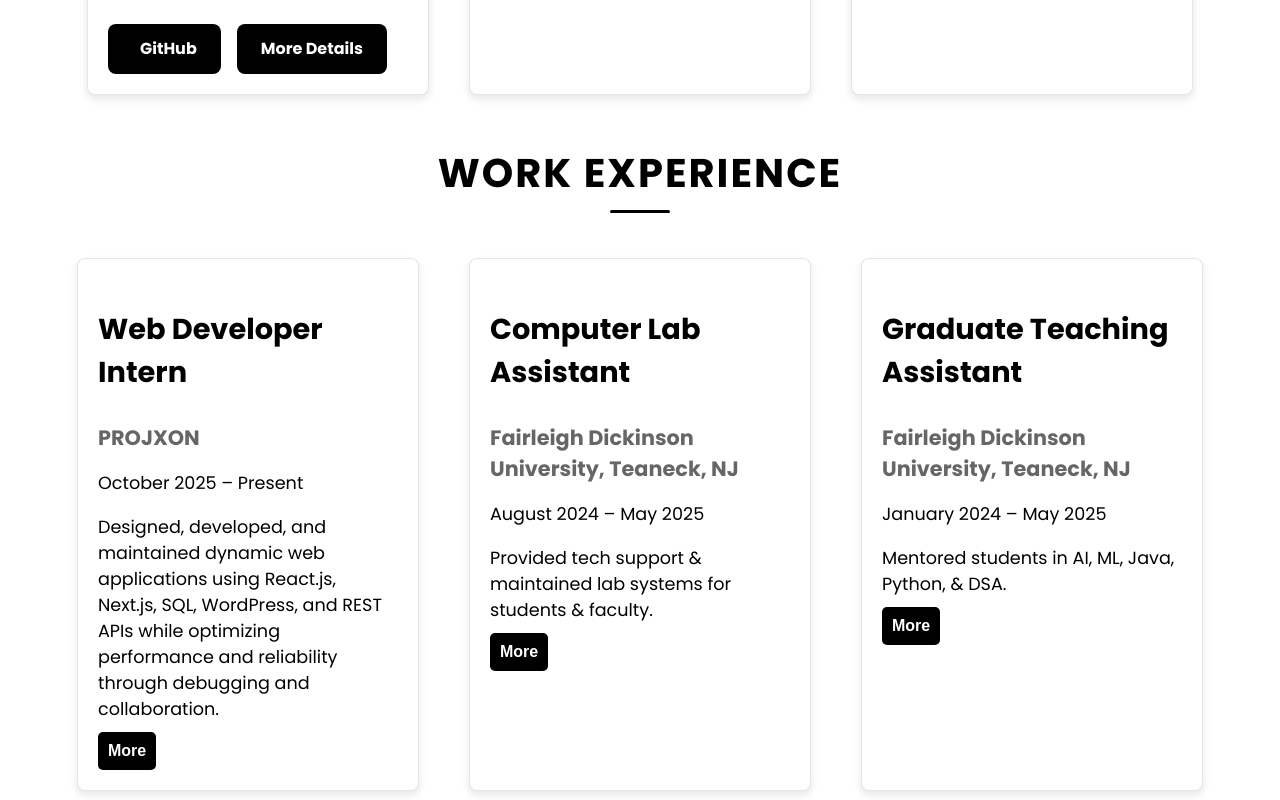
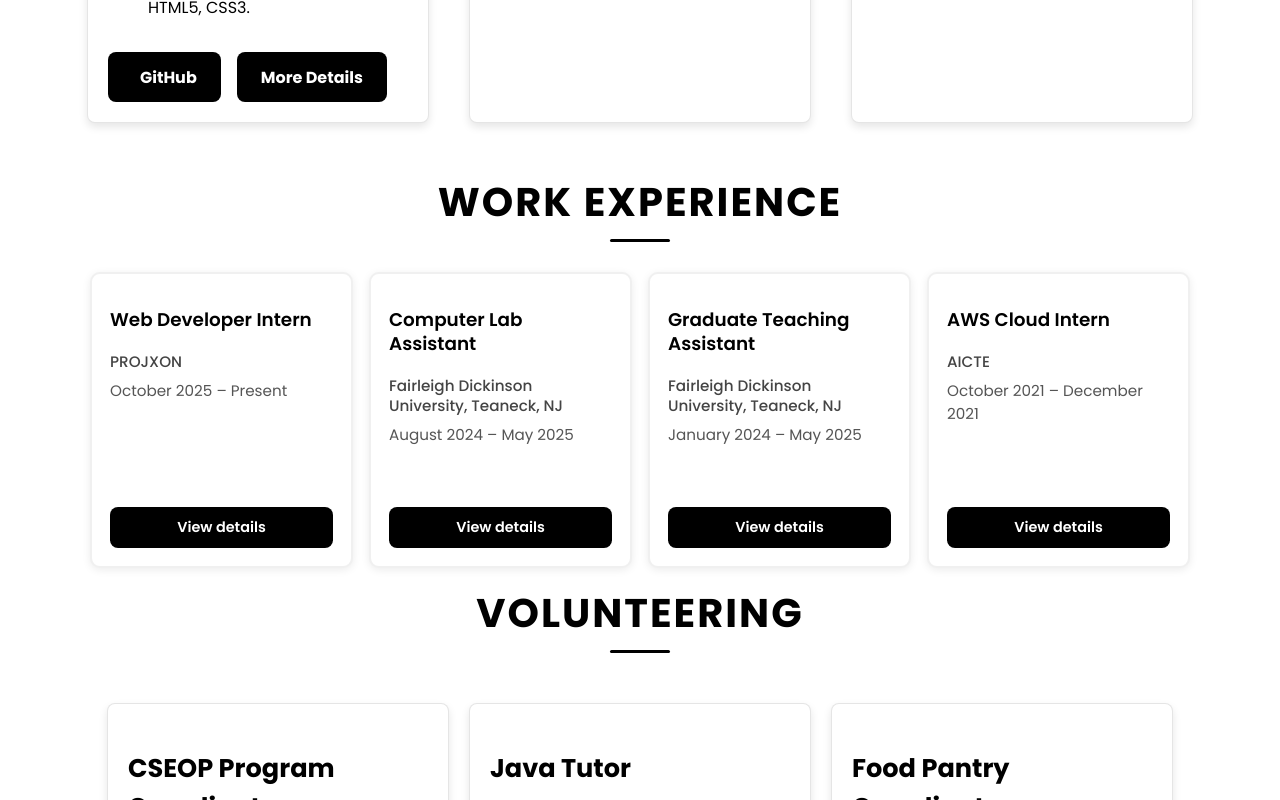
Before and after one commit to maherakhan85/portfolio, a React (Create React App) app: page / in a window 1280 px wide. Shown: the part 2000-2800 px from the top of the page. Built offline with nearby package versions, Linux system fonts and the light colour scheme.

Commit message:
Updated UI

```diff
--- a/package.json
+++ b/package.json
@@ -15,6 +15,7 @@
     "web-vitals": "^2.1.4"
   },
   "scripts": {
+    "dev": "react-scripts start",
     "start": "react-scripts start",
     "build": "react-scripts build",
     "test": "react-scripts test",
--- a/src/App.js
+++ b/src/App.js
@@ -1,4 +1,4 @@
-import React, { useState } from "react";
+import React, { useState, useEffect } from "react";
 import "./styles.css";
 import './Untitled.png';
 import { BrowserRouter as Router, Routes, Route, Link } from 'react-router-dom';
@@ -11,28 +11,33 @@ const Portfolio = () => {
       title: "Web Developer Intern",
       company: "PROJXON",
       duration: "October 2025 – Present",
-      shortDescription: "Designed, developed, and maintained dynamic web applications using React.js, Next.js, SQL, WordPress, and REST APIs while optimizing performance and reliability through debugging and collaboration.",
+      shortDescription: "Designed, coded, tested, and maintained web applications using React.js, Next.js, JavaScript, and SQL databases.",
       fullDescription: <ul>
-        <li>Designed, coded, tested, and maintained web applications using React.js, Next.js, and SQL databases. </li>
-        <li> Assist in building and maintaining WordPress-based websites and web applications, ensuring smooth back-end functionality and performance.</li>
-        <li> Work with REST APIs to integrate external data and manage databases to support dynamic, data driven web experiences.</li>
-        <li> Support debugging, server management, and code documentation to enhance the overall functionality and reliability of web applications.</li>
-        <li> Analyzed existing program logic to identify bugs and performance issues, modifying code to improve efficiency and reliability.</li>
-        <li> Collaborated closely with team members to assess usability requirements and technical specifications.</li>
-        <li> Performed diagnostic testing to detect syntax and logic errors and implemented fixes.</li>
-        <li> Maintained and enhanced existing applications while contributing to new feature development.</li>
-        <li> Work independently on assigned tasks while reporting progress during regular team meetings.</li>
+        <li>Designed, coded, tested, and maintained web applications using React.js, Next.js, JavaScript, and SQL databases.</li>
+        <li>Supported the implementation and maintenance of internal and client-facing web systems, ensuring functional accuracy, performance, and reliability.</li>
+        <li>Worked closely with developers and stakeholders to configure features, validate requirements, and support customizations.</li>
+        <li>Integrated REST APIs to manage external data sources and enable dynamic, data-driven web experiences.</li>
+        <li>Created and executed test cases to verify system functionality prior to release and deployment.</li>
+        <li>Assisted with bug tracking, troubleshooting, and issue resolution during and after deployments.</li>
+        <li>Analyzed existing program logic to identify bugs and performance issues, modifying code to improve efficiency.</li>
+        <li>Collaborated with cross-functional teams to ensure systems met business, usability, and technical requirements.</li>
+        <li>Documented system changes and supported rollout communication for internal stakeholders.</li>
+        <li>Worked independently on assigned tasks while providing regular progress updates during team meetings.</li>
       </ul>,
     },
     {
       title: "Computer Lab Assistant",
       company: "Fairleigh Dickinson University, Teaneck, NJ",
       duration: "August 2024 – May 2025",
-      shortDescription: "Provided tech support & maintained lab systems for students & faculty.",
+      shortDescription: "Provided technical support to students and faculty in the computer lab, troubleshooting hardware and software issues.",
       fullDescription: <ul>
-        <li>Provided technical support to 100+ students and faculty, troubleshooting hardware/software issues to minimize downtime.</li>
-        <li>Installed, configured, and maintained lab systems and specialized software, ensuring 99.9% system uptime.</li>
-        <li>Guided students in using specialized software, including programming tools, data analysis platforms, and design applications, offering hands-on support and troubleshooting.</li>
+        <li>Provided technical support to students and faculty in the computer lab, troubleshooting hardware and software issues.</li>
+        <li>Assisted with the installation, configuration, and maintenance of lab systems and software.</li>
+        <li>Enforced lab usage policies to ensure a secure and productive learning environment.</li>
+        <li>Supported students in using specialized software, including programming tools, data analysis platforms, and design applications.</li>
+        <li>Maintained and updated lab computers to ensure peak performance and reliability.</li>
+        <li>Provided guidance and training to students on proper use of technology and available resources.</li>
+        <li>Assisted users via remote support and in-person troubleshooting, improving system uptime and user satisfaction.</li>
       </ul>,
     },
     {
@@ -61,11 +66,24 @@ const Portfolio = () => {
     },
   ];
 
-  const [expandedIndex, setExpandedIndex] = useState(null);
+  const [modalExperienceIndex, setModalExperienceIndex] = useState(null);
 
-  const toggleExpand = (index) => {
-    setExpandedIndex(expandedIndex === index ? null : index);
-  };
+  useEffect(() => {
+    if (modalExperienceIndex === null) return;
+    const onKeyDown = (e) => {
+      if (e.key === "Escape") setModalExperienceIndex(null);
+    };
+    document.addEventListener("keydown", onKeyDown);
+    document.body.style.overflow = "hidden";
+    return () => {
+      document.removeEventListener("keydown", onKeyDown);
+      document.body.style.overflow = "";
+    };
+  }, [modalExperienceIndex]);
+
+  const openExperienceModal = (index) => setModalExperienceIndex(index);
+
+  const closeExperienceModal = () => setModalExperienceIndex(null);
 
   return (
     <Router>
@@ -98,7 +116,7 @@ const Portfolio = () => {
                   </div>
                   <div className="intro-right">
                     <h2>Mahera Khatoon</h2>
-                    <p>Software Engineer | Full-Stack Developer | Cloud Enthusiast</p>
+                    <p>Software Engineer | Full-Stack Developer | Implementation Specialist | Cloud Enthusiast</p>
                     <p>🌐 Turning dreams into URLs and code into beautiful user experiences.</p>
                     <a href="/maheraresum.pdf" target="_blank" className="btn" rel="noopener noreferrer">View CV</a>
                     <div className="contact-info">
@@ -113,7 +131,7 @@ const Portfolio = () => {
               <section id="about">
                 <div className="about-card">
                   <h2>About Me</h2>
-                  <p>I'm <strong>Mahera Khatoon</strong>, a <strong>Software Engineer</strong> specializing in full-stack development and cloud solutions. I have hands-on experience with technologies like React.js, Node.js, ASP.NET Core, C#, MySQL, Docker, and AWS (EC2, Lambda, CloudFormation).</p>
+                  <p>I'm <strong>Mahera Khatoon</strong>, a <strong>Software Engineer</strong> and <strong>Implementation Specialist</strong> focused on turning product and technical plans into reliable, production-ready software. I specialize in full-stack development and cloud solutions, with hands-on experience across React.js, Node.js, ASP.NET Core, C#, MySQL, Docker, and AWS (EC2, Lambda, CloudFormation).</p>
                   <p>My background includes roles as a Graduate Teaching Assistant and AWS Cloud Intern, where I focused on building scalable architectures, writing clean and maintainable code, and working in agile development environments.</p>
                   <p>I'm passionate about solving real-world problems through efficient, user-focused software solutions and continuous learning in modern tech ecosystems.</p>
                   <p><strong>Education:</strong> Fairleigh Dickinson University, Teaneck, NJ – M.S. Computer Science, GPA: 3.7</p>
@@ -194,18 +212,59 @@ const Portfolio = () => {
                 <h2>Work Experience</h2>
                 <div className="experience-container">
                   {experiences.map((exp, index) => (
-                    <div className="experience-card" key={index}>
-                      <h3>{exp.title}</h3>
-                      <h4>{exp.company}</h4>
-                      <p>{exp.duration}</p>
-                      <p>{exp.shortDescription}</p>
-                      {expandedIndex === index && <p className="full-description">{exp.fullDescription}</p>}
-                      <button className="more-btn" onClick={() => toggleExpand(index)}>
-                        {expandedIndex === index ? "Show Less" : "More"}
+                    <div
+                      key={index}
+                      className={`experience-card${modalExperienceIndex === index ? " experience-card--selected" : ""}`}
+                    >
+                      <div className="experience-card__content">
+                        <h3>{exp.title}</h3>
+                        <h4>{exp.company}</h4>
+                        <p className="experience-card__duration">{exp.duration}</p>
+                      </div>
+                      <button
+                        type="button"
+                        className="experience-card__btn"
+                        aria-haspopup="dialog"
+                        aria-expanded={modalExperienceIndex === index}
+                        aria-label={`View details for ${exp.title} at ${exp.company}`}
+                        onClick={() => openExperienceModal(index)}
+                      >
+                        View details
                       </button>
                     </div>
                   ))}
                 </div>
+
+                {modalExperienceIndex !== null && experiences[modalExperienceIndex] && (
+                  <div
+                    className="experience-modal-backdrop"
+                    onClick={closeExperienceModal}
+                    role="presentation"
+                  >
+                    <div
+                      className="experience-modal"
+                      role="dialog"
+                      aria-modal="true"
+                      aria-labelledby="experience-modal-title"
+                      onClick={(e) => e.stopPropagation()}
+                    >
+                      <button
+                        type="button"
+                        className="experience-modal__close"
+                        onClick={closeExperienceModal}
+                        aria-label="Close"
+                      >
+                        ×
+                      </button>
+                      <h3 id="experience-modal-title">{experiences[modalExperienceIndex].title}</h3>
+                      <p className="experience-modal__company">{experiences[modalExperienceIndex].company}</p>
+                      <p className="experience-modal__duration">{experiences[modalExperienceIndex].duration}</p>
+                      <div className="experience-modal__body">
+                        {experiences[modalExperienceIndex].fullDescription}
+                      </div>
+                    </div>
+                  </div>
+                )}
               </section>
 
               {/* Volunteering Section */}
--- a/src/styles.css
+++ b/src/styles.css
@@ -148,44 +148,98 @@
 
 /* --- Work Experience Section --- */
 .experience-container {
-    display: flex;
-    flex-wrap: wrap;
-    justify-content: center;
-    gap: 20px;
+    display: grid;
+    grid-template-columns: repeat(auto-fill, minmax(260px, 1fr));
+    gap: 16px;
+    max-width: 1100px;
+    margin: 0 auto;
+    padding: 0 16px 20px;
+    align-items: stretch;
 }
 
 .experience-card {
     background: #ffffff !important;
-    padding: 20px;
-    margin: 15px;
-    border-radius: 8px;
-    box-shadow: 0 4px 8px rgba(0, 0, 0, 0.1);
-    width: 300px;
+    padding: 16px 18px 18px;
+    border-radius: 10px;
+    box-shadow: 0 2px 8px rgba(0, 0, 0, 0.08);
+    border: 2px solid rgba(0, 0, 0, 0.06);
     text-align: left;
-    transition: transform 0.3s;
+    transition: transform 0.2s ease, box-shadow 0.2s ease, border-color 0.2s ease, background 0.2s ease;
     position: relative;
+    height: 100%;
+    min-height: 220px;
+    display: flex;
+    flex-direction: column;
 }
 
-.experience-card:hover {
-    transform: translateY(-5px);
-    box-shadow: 0 12px 40px rgba(0, 0, 0, 0.1);
+.experience-card__content {
+    flex: 1 1 auto;
+    min-height: 0;
+}
+
+.experience-card__btn {
+    flex-shrink: 0;
+    margin-top: auto;
+    width: 100%;
+    padding: 10px 14px;
+    border: none;
+    border-radius: 8px;
+    background: #000000;
+    color: #ffffff;
+    font-family: inherit;
+    font-size: 0.9rem;
+    font-weight: 600;
+    cursor: pointer;
+    transition: background 0.2s ease, transform 0.15s ease;
+}
+
+.experience-card__btn:hover {
+    background: #333333;
+}
+
+.experience-card__btn:focus-visible {
+    outline: 2px solid #000000;
+    outline-offset: 2px;
+}
+
+.experience-card--selected {
+    border-color: #000000;
+    background: #fafafa !important;
+    box-shadow: 0 8px 28px rgba(0, 0, 0, 0.12);
+    transform: translateY(-2px);
+}
+
+.experience-card:hover:not(.experience-card--selected) {
+    transform: translateY(-3px);
+    box-shadow: 0 6px 16px rgba(0, 0, 0, 0.1);
+    border-color: rgba(0, 0, 0, 0.12);
+}
+
+.experience-card--selected:hover {
+    transform: translateY(-2px);
+}
+
+.experience-card__duration {
+    font-size: 0.95rem !important;
+    color: #555555;
+    margin-bottom: 0 !important;
+    margin-top: 4px;
 }
 
 .experience-card h3 {
-    font-size: 1.8rem;
-    margin-bottom: 5px;
+    font-size: 1.15rem;
+    font-weight: 600;
+    margin-bottom: 4px;
     color: #000000;
+    line-height: 1.3;
 }
 
 .experience-card h4 {
-    font-size: 1.3rem;
-    color: #666666;
-    margin-bottom: 5px;
-}
-
-.experience-card p {
-    font-size: 1.1rem;
-    margin-bottom: 10px;
+    font-size: 0.95rem;
+    font-weight: 500;
+    color: #444444;
+    margin-bottom: 6px;
+    line-height: 1.35;
 }
 
 .full-description {
@@ -193,6 +247,115 @@
     color: #000000;
     margin-top: 10px;
     display: block;
+}
+
+/* Experience detail modal */
+.experience-modal-backdrop {
+    position: fixed;
+    inset: 0;
+    z-index: 2000;
+    display: flex;
+    align-items: center;
+    justify-content: center;
+    padding: 24px 16px;
+    background: rgba(0, 0, 0, 0.5);
+    backdrop-filter: blur(4px);
+    animation: experience-modal-fade-in 0.2s ease;
+}
+
+@keyframes experience-modal-fade-in {
+    from { opacity: 0; }
+    to { opacity: 1; }
+}
+
+.experience-modal {
+    position: relative;
+    width: 100%;
+    max-width: 560px;
+    max-height: min(85vh, 720px);
+    overflow: auto;
+    padding: 28px 28px 24px;
+    background: #ffffff;
+    border: 2px solid #000000;
+    border-radius: 12px;
+    box-shadow: 0 24px 48px rgba(0, 0, 0, 0.2);
+    text-align: left;
+    animation: experience-modal-pop 0.22s ease;
+}
+
+@keyframes experience-modal-pop {
+    from {
+        opacity: 0;
+        transform: scale(0.96) translateY(8px);
+    }
+    to {
+        opacity: 1;
+        transform: scale(1) translateY(0);
+    }
+}
+
+.experience-modal__close {
+    position: absolute;
+    top: 12px;
+    right: 14px;
+    width: 40px;
+    height: 40px;
+    padding: 0;
+    border: none;
+    border-radius: 8px;
+    background: #000000;
+    color: #ffffff;
+    font-size: 1.5rem;
+    line-height: 1;
+    cursor: pointer;
+    display: flex;
+    align-items: center;
+    justify-content: center;
+    transition: background 0.2s ease;
+}
+
+.experience-modal__close:hover {
+    background: #333333;
+}
+
+.experience-modal h3 {
+    font-size: 1.35rem;
+    font-weight: 600;
+    margin: 0 44px 8px 0;
+    color: #000000;
+    line-height: 1.3;
+}
+
+.experience-modal__company {
+    font-size: 1rem;
+    font-weight: 500;
+    color: #444444;
+    margin: 0 0 6px;
+}
+
+.experience-modal__duration {
+    font-size: 0.95rem;
+    color: #666666;
+    margin: 0 0 18px;
+}
+
+.experience-modal__body {
+    font-size: 0.95rem;
+    line-height: 1.5;
+    color: #000000;
+}
+
+.experience-modal__body ul {
+    margin: 0;
+    padding-left: 1.2em;
+}
+
+.experience-modal__body li {
+    margin-bottom: 10px;
+}
+
+.experience-modal__body li:last-child {
+    margin-bottom: 0;
 }
 
 .more-btn {
```
